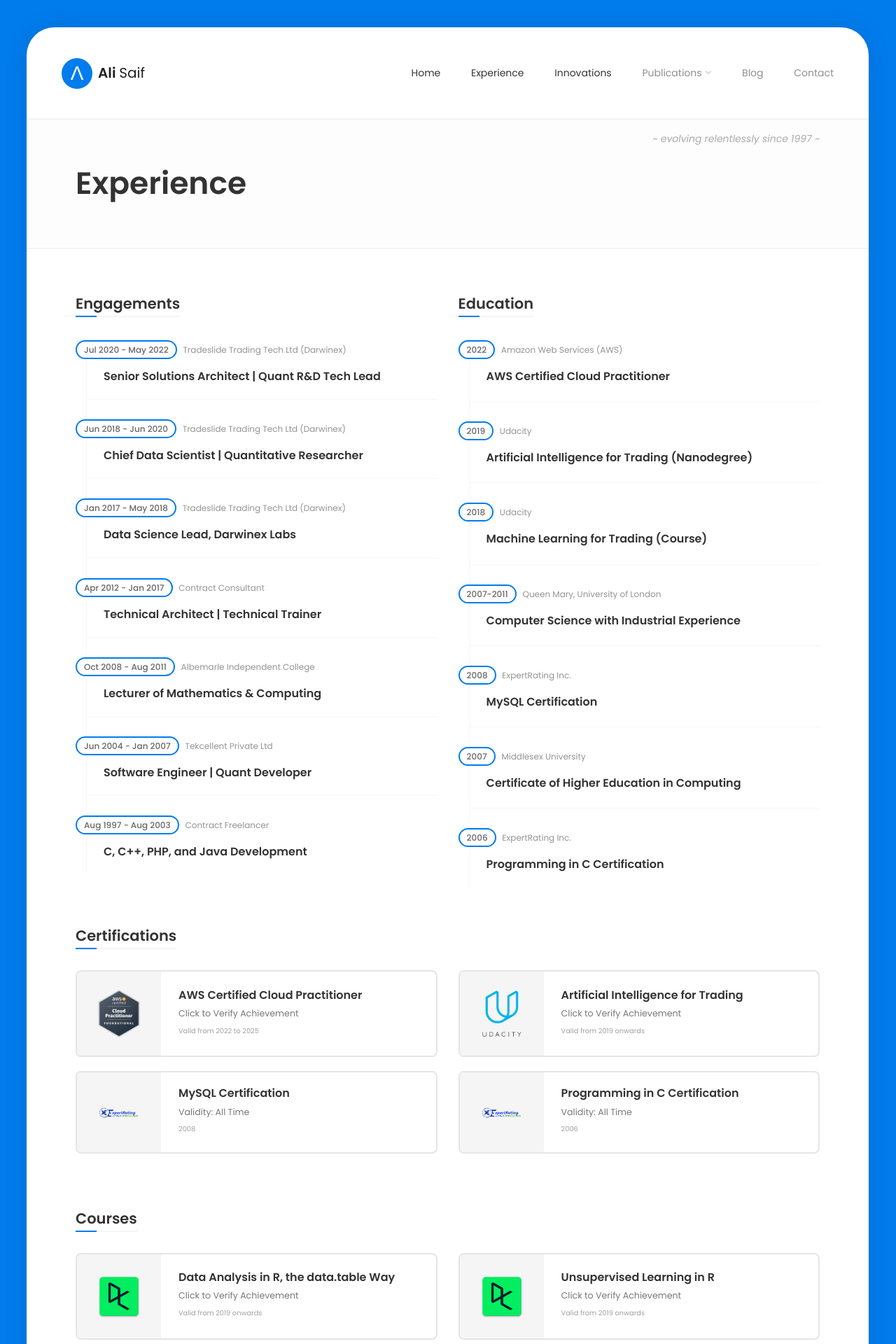
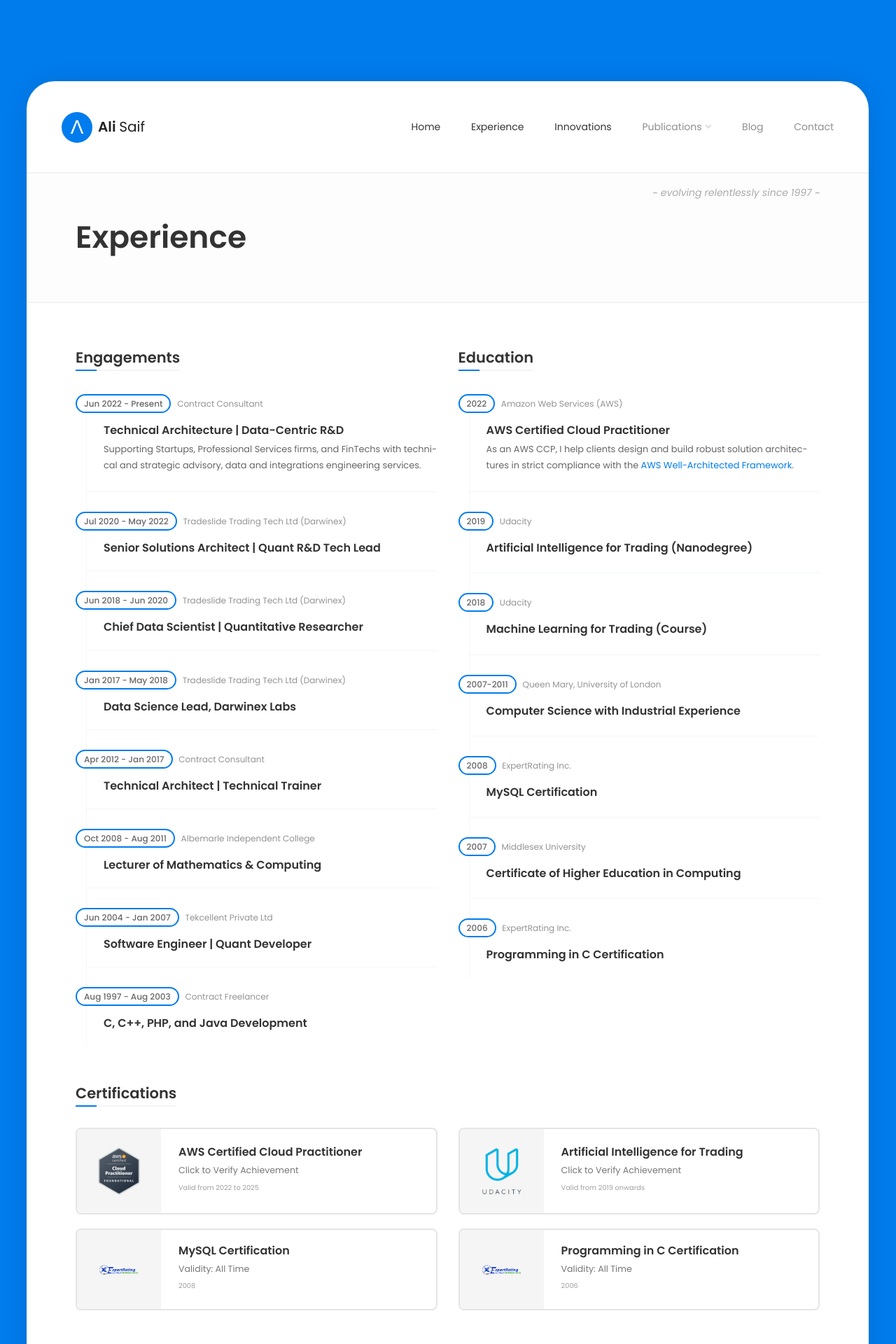
Before and after one commit to integracore2/integracore2.github.io, a Jekyll site: the page built from experience.md, in a window 1280 px wide. Shown: the top 1920 px of the page at 70% size. Built offline with Jekyll 4.4.1, drawn with Linux system fonts in a browser that asks for light colours; some of the changed text lies outside the part shown.

Commit message:
multiple additions to experience and config.yml

```diff
--- a/_config.yml
+++ b/_config.yml
@@ -21,6 +21,7 @@
     aitrading: https://confirm.udacity.com/5DVTP4V7
 aws:
     ccp: https://www.credly.com/badges/bb4a9846-1b3d-4df1-a104-ba62e2835386?source=linked_in_profile
+    well_architected_framework: https://aws.amazon.com/architecture/well-architected/
 contact_form:
     action_url: https://docs.google.com/forms/u/0/d/e/1FAIpQLSdaB2yDCTffCr6B3DMn76spp4Uy7H6LDNnGgFsGDCgnQVq1rw/formResponse
     input_firstname: entry.2005620554
--- a/experience.md
+++ b/experience.md
@@ -24,6 +24,14 @@
                     </div>
 
                     <div id="timeline_2" class="timeline clearfix">
+
+                      <div class="timeline-item clearfix">
+                        <h5 class="item-period current">Jun 2022 - Present</h5>
+                        <span class="item-company">Contract Consultant</span>
+                        <h4 class="item-title">Technical Architecture | Data-Centric R&D</h4>
+                        <p>Supporting Startups, Professional Services firms, and FinTechs with technical and strategic advisory, data and integrations engineering services.</p>
+                      </div>
+
                       <div class="timeline-item clearfix">
                         <h5 class="item-period current">Jul 2020 - May 2022</h5>
                         <span class="item-company">Tradeslide Trading Tech Ltd (Darwinex)</span>
@@ -87,7 +95,7 @@
                         <h5 class="item-period ">2022</h5>
                         <span class="item-company">Amazon Web Services (AWS)</span>
                         <h4 class="item-title">AWS Certified Cloud Practitioner</h4>
-                        <p></p>
+                        <p>As an AWS CCP, I help clients design and build robust solution architectures in strict compliance with the <a href="{{ site.aws.well_architected_framework }}" target="_blank">AWS Well-Architected Framework</a>.</p>
                       </div>
 
                       <div class="timeline-item clearfix">
@@ -456,7 +464,7 @@
 
                     <div class="skills-info skills-first-style">
                       <div class="clearfix">
-                        <h4>Solution Architecture</h4>
+                        <h4>Technical & Solution Architecture</h4>
                         <!-- <div class="skill-value">100%</div> -->
                       </div>
                       <div data-value="100" class="skill-container">
@@ -606,37 +614,7 @@
 
                     <div class="skills-info skills-first-style">
                       <div class="clearfix">
-                        <h4>Quantitative Finance</h4>
-                        <!-- <div class="skill-value">100%</div> -->
-                      </div>
-                      <div data-value="100" class="skill-container">
-                        <div class="skill-percentage"></div>
-                      </div>
-                    </div>
-
-                    <div class="skills-info skills-first-style">
-                      <div class="clearfix">
-                        <h4>Quantitative Investing</h4>
-                        <!-- <div class="skill-value">100%</div> -->
-                      </div>
-                      <div data-value="100" class="skill-container">
-                        <div class="skill-percentage"></div>
-                      </div>
-                    </div>
-
-                    <div class="skills-info skills-first-style">
-                      <div class="clearfix">
-                        <h4>Applied Machine Learning</h4>
-                        <!-- <div class="skill-value">100%</div> -->
-                      </div>
-                      <div data-value="100" class="skill-container">
-                        <div class="skill-percentage"></div>
-                      </div>
-                    </div>
-
-                    <div class="skills-info skills-first-style">
-                      <div class="clearfix">
-                        <h4>Applied Artificial Intelligence</h4>
+                        <h4>Applied Data Science, Machine Learning & AI</h4>
                         <!-- <div class="skill-value">100%</div> -->
                       </div>
                       <div data-value="100" class="skill-container">
@@ -656,27 +634,7 @@
 
                     <div class="skills-info skills-first-style">
                       <div class="clearfix">
-                        <h4>Statistical Data Analysis</h4>
-                        <!-- <div class="skill-value">100%</div> -->
-                      </div>
-                      <div data-value="100" class="skill-container">
-                        <div class="skill-percentage"></div>
-                      </div>
-                    </div>
-
-                    <div class="skills-info skills-first-style">
-                      <div class="clearfix">
-                        <h4>Statistical Programming</h4>
-                        <!-- <div class="skill-value">100%</div> -->
-                      </div>
-                      <div data-value="100" class="skill-container">
-                        <div class="skill-percentage"></div>
-                      </div>
-                    </div>
-
-                    <div class="skills-info skills-first-style">
-                      <div class="clearfix">
-                        <h4>Financial Modeling</h4>
+                        <h4>Statistical Data Analysis & Programming</h4>
                         <!-- <div class="skill-value">100%</div> -->
                       </div>
                       <div data-value="100" class="skill-container">
```
Also changed, not shown: other parts of experience.md (+5 -5 lines).
